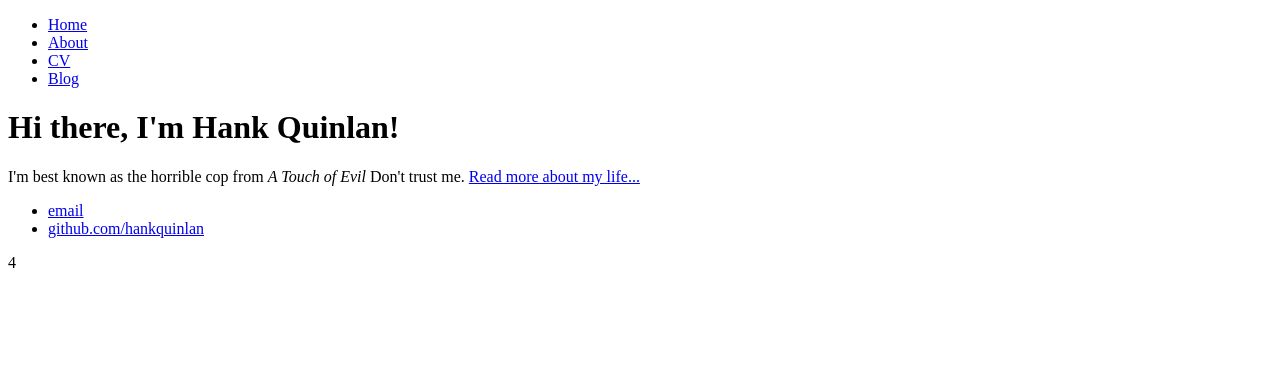
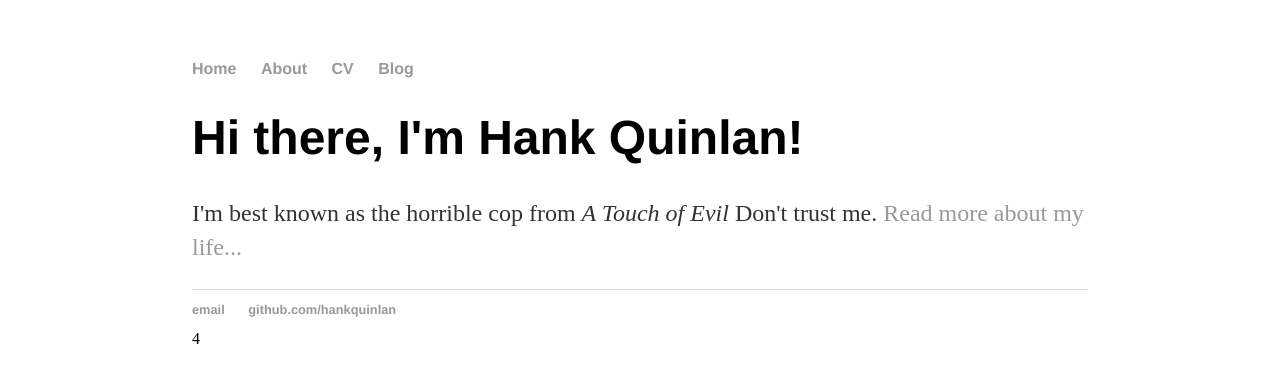
Before and after one commit to ganeshvanahalli/ganeshvanahalli.github.io, a plain HTML site: page index.html in a window 1280 px wide. Drawn offline with Linux system fonts and the light colour scheme.

Commit message:
Update index.html
changes

```diff
--- a/index.html
+++ b/index.html
@@ -1,7 +1,9 @@
 <!DOCTYPE html>
 <html>
 	<head>
-		<title>Hank Quinlan, Horrible Cop</title>
+		<title>Ganesh Vanahalli</title>
+		<!-- link to main stylesheet -->
+		<link rel="stylesheet" type="text/css" href="/css/main.css">
 	</head>
 	<body>
 		<nav>
```
